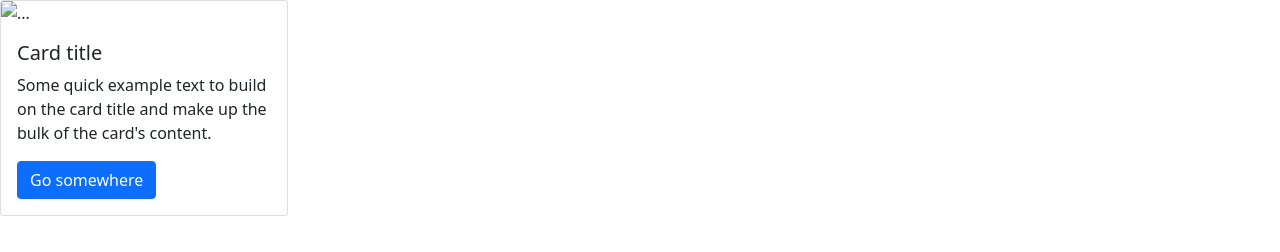
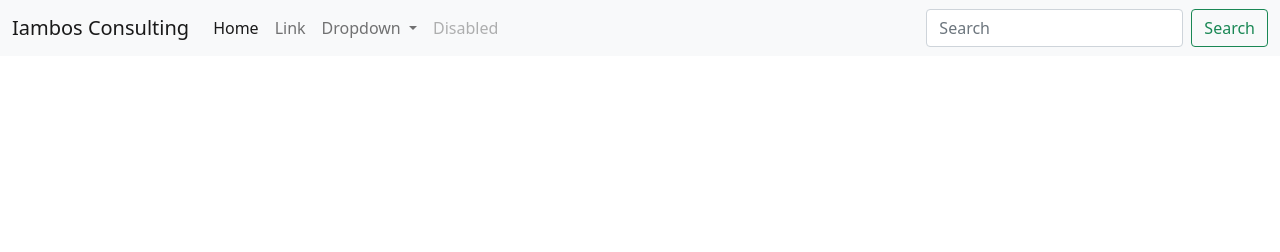
Before and after one commit to tlabuk/thisCursive_page, a website: page index.html in a window 1280 px wide. Drawn offline with nearby package versions, Linux system fonts and the light colour scheme.

Commit message:
add navbar

```diff
--- a/index.html
+++ b/index.html
@@ -8,14 +8,45 @@
     <title>html, css</title>
 </head>
 <body>
-    <div class="card" style="width: 18rem;">
-        <img src="..." class="card-img-top" alt="...">
-        <div class="card-body">
-          <h5 class="card-title">Card title</h5>
-          <p class="card-text">Some quick example text to build on the card title and make up the bulk of the card's content.</p>
-          <a href="#" class="btn btn-primary">Go somewhere</a>
+    <header>
+    <nav class="navbar navbar-expand-lg navbar-light bg-light">
+        <div class="container-fluid">
+          <a class="navbar-brand" href="#">Iambos Consulting</a>
+          <button class="navbar-toggler" type="button" data-bs-toggle="collapse" data-bs-target="#navbarSupportedContent" aria-controls="navbarSupportedContent" aria-expanded="false" aria-label="Toggle navigation">
+            <span class="navbar-toggler-icon"></span>
+          </button>
+          <div class="collapse navbar-collapse" id="navbarSupportedContent">
+            <ul class="navbar-nav me-auto mb-2 mb-lg-0">
+              <li class="nav-item">
+                <a class="nav-link active" aria-current="page" href="#">Home</a>
+              </li>
+              <li class="nav-item">
+                <a class="nav-link" href="#">Link</a>
+              </li>
+              <li class="nav-item dropdown">
+                <a class="nav-link dropdown-toggle" href="#" id="navbarDropdown" role="button" data-bs-toggle="dropdown" aria-expanded="false">
+                  Dropdown
+                </a>
+                <ul class="dropdown-menu" aria-labelledby="navbarDropdown">
+                  <li><a class="dropdown-item" href="#">Action</a></li>
+                  <li><a class="dropdown-item" href="#">Another action</a></li>
+                  <li><hr class="dropdown-divider"></li>
+                  <li><a class="dropdown-item" href="#">Something else here</a></li>
+                </ul>
+              </li>
+              <li class="nav-item">
+                <a class="nav-link disabled">Disabled</a>
+              </li>
+            </ul>
+            <form class="d-flex">
+              <input class="form-control me-2" type="search" placeholder="Search" aria-label="Search">
+              <button class="btn btn-outline-success" type="submit">Search</button>
+            </form>
+          </div>
         </div>
-      </div>
-    <script src="js/scripts.js"></script>
+      </nav>
+      </header>
+
+      <script src="https://cdn.jsdelivr.net/npm/bootstrap@5.1.3/dist/js/bootstrap.bundle.min.js" integrity="sha384-ka7Sk0Gln4gmtz2MlQnikT1wXgYsOg+OMhuP+IlRH9sENBO0LRn5q+8nbTov4+1p" crossorigin="anonymous"></script>
 </body>
 </html>
```
